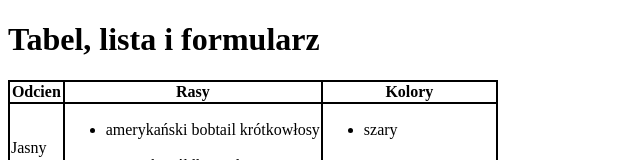
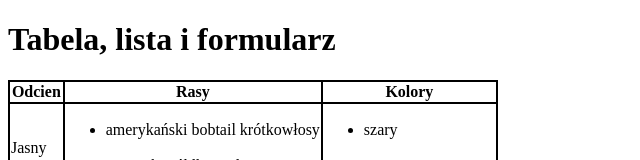
Before and after one commit to the-realcar/1techprog, a plain HTML site: page formularz.html in a window 1280 px wide. Shown: the top 160 px of the page, without its empty margins (0-640 px from the left). Drawn offline with Linux system fonts and the light colour scheme.

Commit message:
Update formularz.html
poprawka

```diff
--- a/formularz.html
+++ b/formularz.html
@@ -11,7 +11,7 @@
         </style>
     </head>
     <body>
-        <h1>Tabel, lista i formularz</h1>
+        <h1>Tabela, lista i formularz</h1>
         <table>
             <tr>
                 <th>Odcien</th>
```
